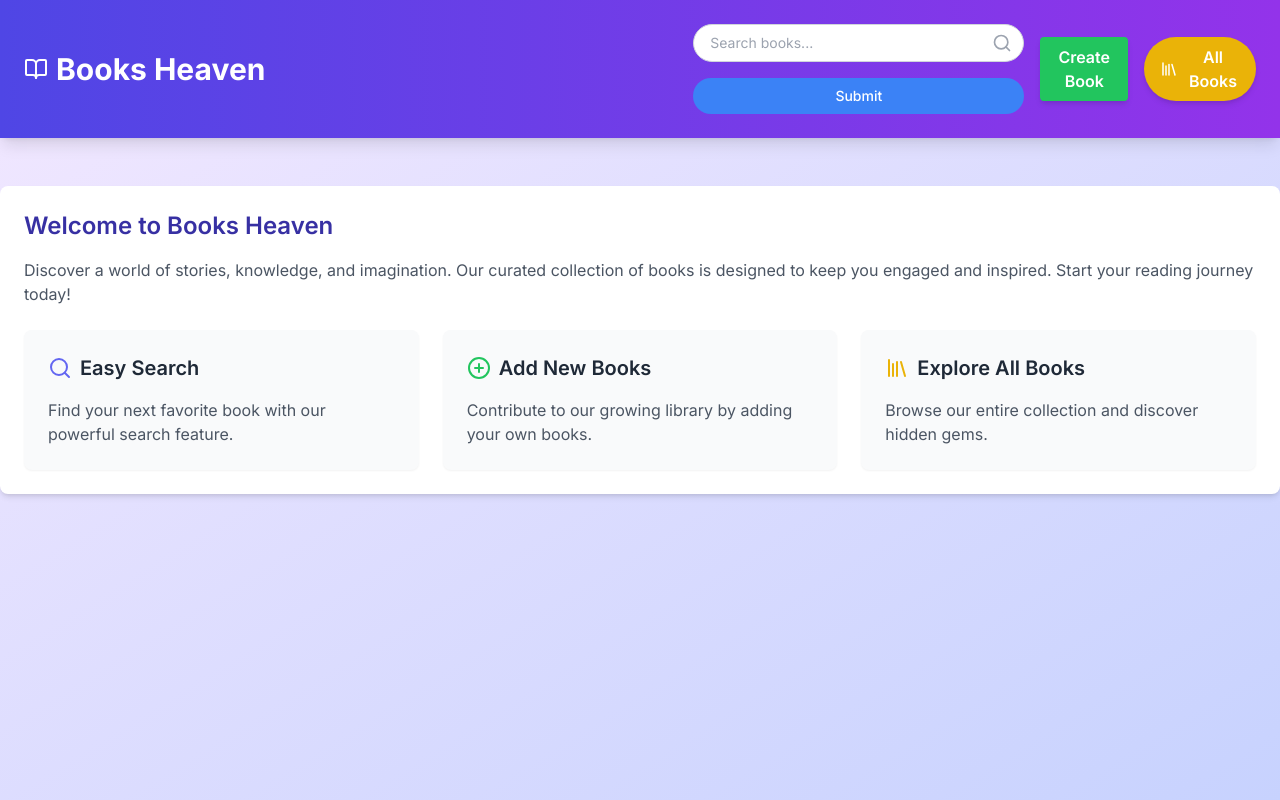
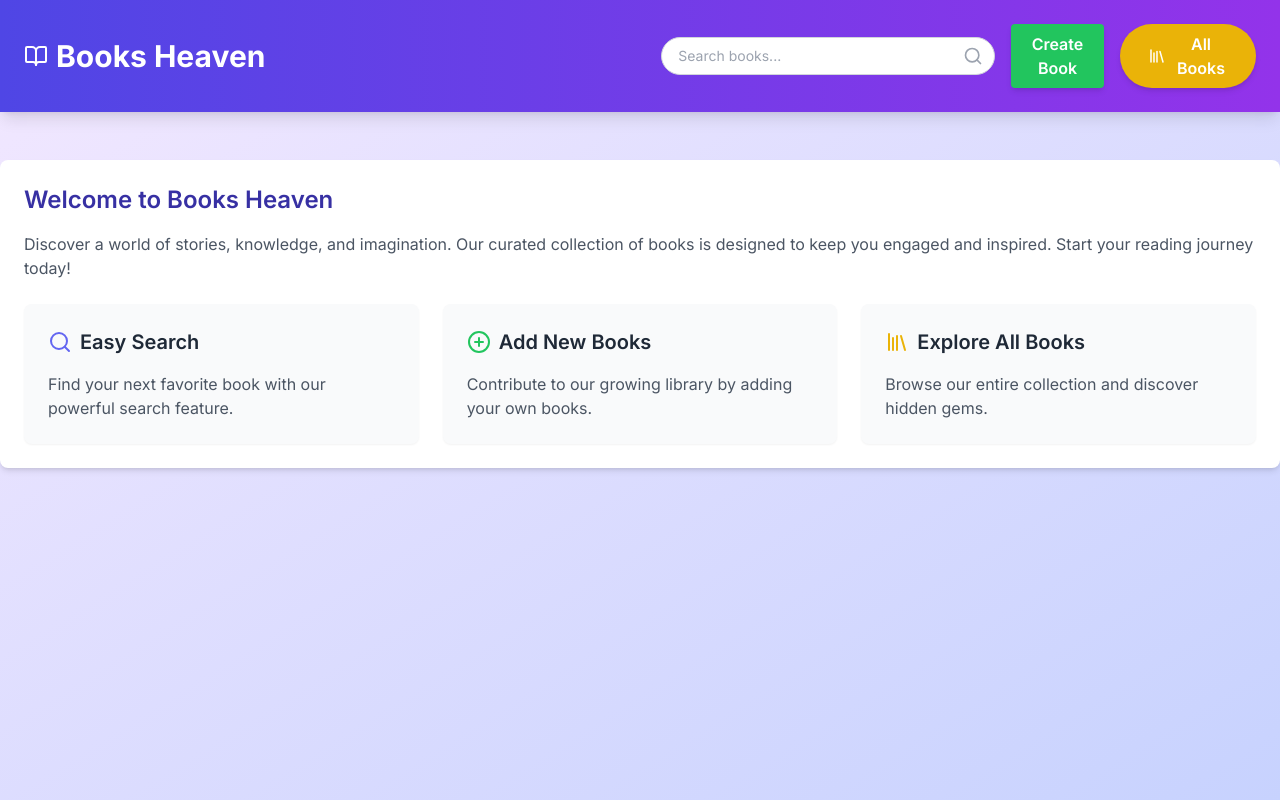
Before and after one commit to MuhammedEasa/Book-Application-Using-Elastic-Search, a Next.js app in the folder client/: page / in a window 1280 px wide. Built offline with nearby package versions, Linux system fonts and the light colour scheme.

Commit message:
Full Completed

```diff
--- a/client/src/app/page.tsx
+++ b/client/src/app/page.tsx
@@ -20,7 +20,7 @@ export default function Home() {
             <CreateBookButton />
             <button
               onClick={() => router.push('/allBooks')}
-              className="bg-yellow-500 hover:bg-yellow-600 text-white font-semibold py-2 px-4 rounded-full shadow-md transition duration-300 flex items-center"
+              className="bg-yellow-500 hover:bg-yellow-600 text-white font-semibold py-2 px-7 rounded-full shadow-md transition duration-300 flex items-center"
             >
               <Library className="mr-2" /> All Books
             </button>
--- a/client/src/components/CreateBookButton.tsx
+++ b/client/src/components/CreateBookButton.tsx
@@ -11,7 +11,7 @@ const CreateBookButton = () => {
   return (
     <button
       onClick={handleClick}
-      className="bg-green-500 hover:bg-green-600 text-white font-semibold py-2 px-4 rounded shadow-md transition duration-300"
+      className="bg-green-500 hover:bg-green-600 text-white font-semibold py-2 px-5 rounded shadow-md transition duration-300"
     >
       Create Book
     </button>
--- a/client/src/components/SearchComponent.tsx
+++ b/client/src/components/SearchComponent.tsx
@@ -45,9 +45,9 @@ const SearchComponent: React.FC = () => {
     router.push(`/allBooks/${id}`);
   };
 
-  const handleSubmit = () => {
-    alert(`Submitted: ${inputValue}`);
-  };
+  // const handleSubmit = () => {
+  //   alert(`Submitted: ${inputValue}`);
+  // };
 
   return (
     <div className="relative w-full max-w-md mx-auto text-black">
@@ -80,12 +80,12 @@ const SearchComponent: React.FC = () => {
           ))}
         </ul>
       )}
-      <button
+      {/* <button
         onClick={handleSubmit}
         className="mt-4 w-full bg-blue-500 text-white py-2 px-4 rounded-full hover:bg-blue-600 transition-colors text-sm font-medium"
       >
         Submit
-      </button>
+      </button> */}
     </div>
   );
 };
```
